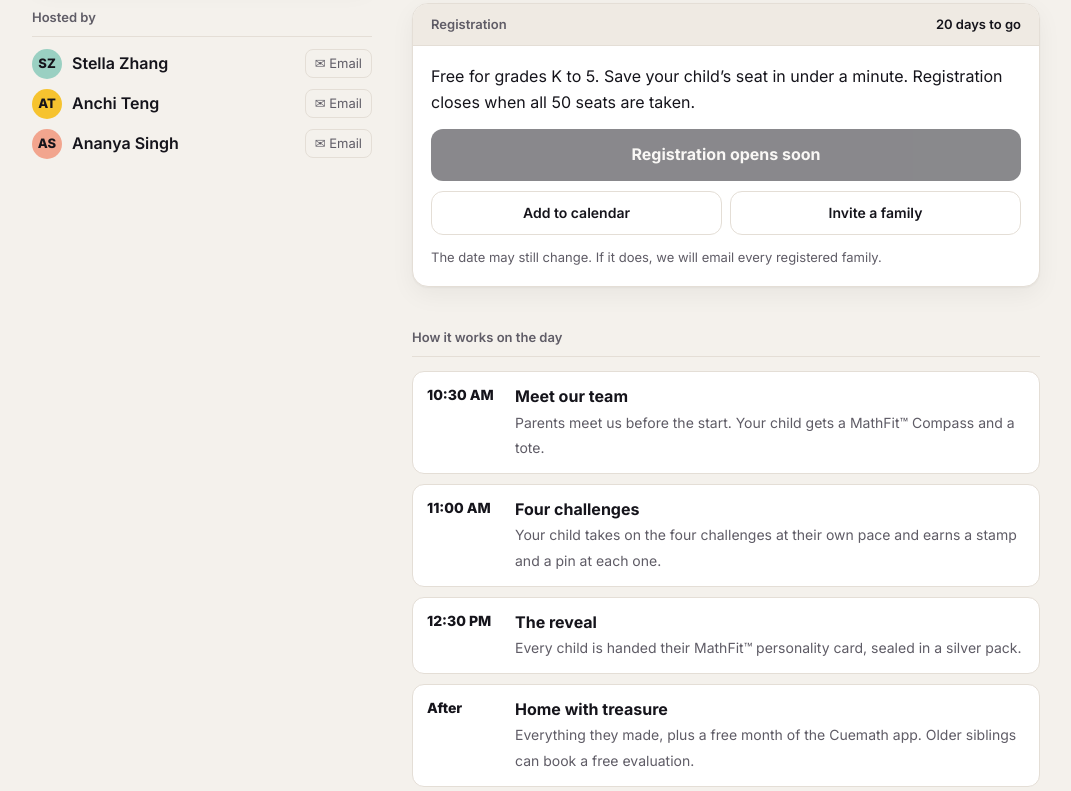
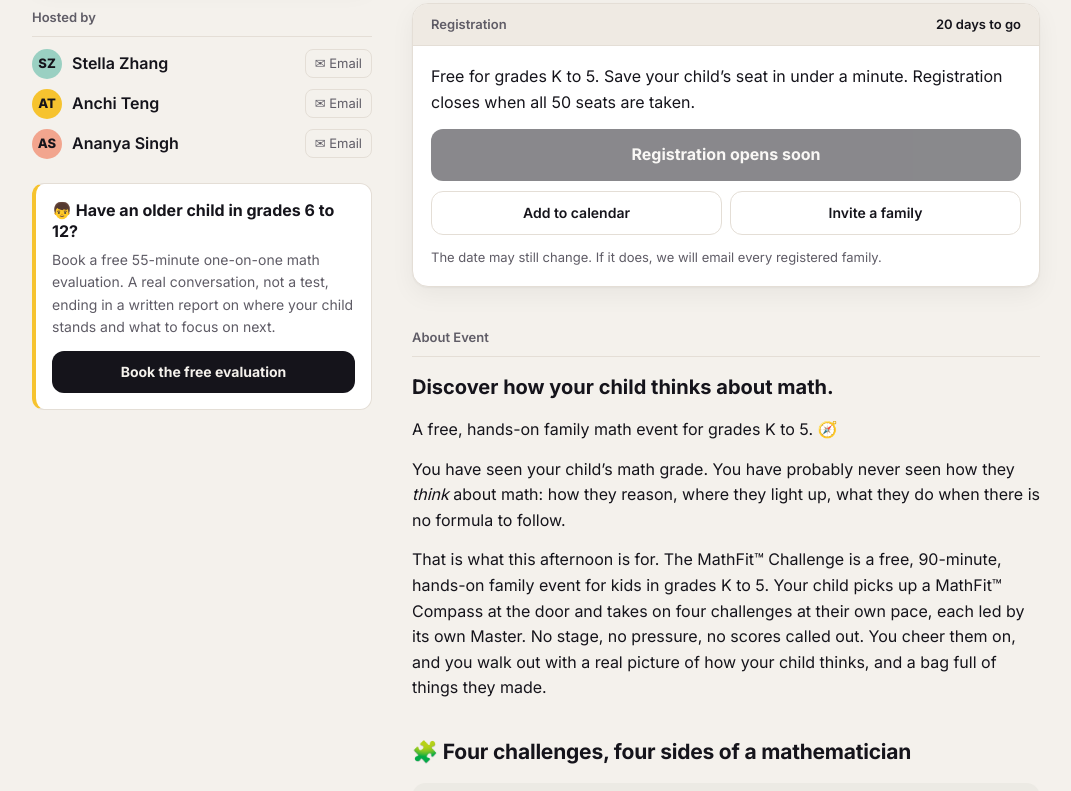
Before and after one commit to ananyasingh-png/mathfit-hxnyc, a plain HTML site: page index.html in a window 1280 px wide. Shown: the part 423-1214 px from the top of the page, without its empty margins (104-1175 px from the left). Drawn offline with Linux system fonts and the light colour scheme.

Commit message:
Remove day timeline and FAQ, move older-child evaluation box to the sidebar
Co-Authored-By: Claude Opus 5.5 (1M context) <noreply@anthropic.com>

```diff
--- a/index.html
+++ b/index.html
@@ -133,6 +133,10 @@
   .faq p { margin: 8px 0 0; color: var(--muted); }
   .older { background: var(--card); border: 1px solid var(--line); border-left: 4px solid var(--yellow); border-radius: 12px; padding: 16px; }
   .older p { margin: 0 0 8px; } .older a { font-weight: 700; }
+  .side-older { margin-top: 24px; padding: 16px; }
+  .side-older .oh { display: block; font-size: 16px; line-height: 1.35; margin-bottom: 6px; }
+  .side-older p { font-size: 14px; color: var(--muted); margin: 0 0 12px; }
+  .side-older .btn { font-size: 14px; padding: 10px 14px; }
   .map { width: 100%; height: 240px; border: 0; border-radius: 14px; margin-top: 12px; background: var(--chip); }
   footer { margin-top: 56px; color: var(--muted); font-size: 14px; }
   .sticky { position: fixed; left: 0; right: 0; bottom: 0; background: var(--card); border-top: 1px solid var(--line); padding: 10px 16px calc(10px + env(safe-area-inset-bottom)); display: none; align-items: center; gap: 12px; z-index: 5; box-shadow: 0 -6px 20px rgba(0,0,0,.08); }
@@ -189,6 +193,11 @@
       <div class="side-only">
         <div class="label" data-i18n="hostedBy"></div>
         <div class="hosts" id="hostsSide"></div>
+        <div class="older side-older">
+          <b class="oh" data-i18n="hOlder"></b>
+          <p data-i18n="older"></p>
+          <a class="evalLink btn primary" href="#" target="_blank" rel="noopener" data-i18n="olderBtn"></a>
+        </div>
       </div>
     </aside>
 
@@ -231,17 +240,13 @@
       <div class="main-only">
         <div class="label" data-i18n="hostedBy"></div>
         <div class="hosts" id="hostsMain"></div>
+        <div class="older side-older">
+          <b class="oh" data-i18n="hOlder"></b>
+          <p data-i18n="older"></p>
+          <a class="evalLink btn primary" href="#" target="_blank" rel="noopener" data-i18n="olderBtn"></a>
+        </div>
       </div>
 
-      <section>
-        <h2 data-i18n="howTitle"></h2>
-        <ol class="steps">
-          <li><div class="when" id="tMeet"></div><div><b data-i18n="st1"></b><span data-i18n="st1d"></span></div></li>
-          <li><div class="when" id="tStart"></div><div><b data-i18n="st2"></b><span data-i18n="st2d"></span></div></li>
-          <li><div class="when" id="tEnd"></div><div><b data-i18n="st3"></b><span data-i18n="st3d"></span></div></li>
-          <li><div class="when" data-i18n="afterW"></div><div><b data-i18n="st4"></b><span data-i18n="st4d"></span></div></li>
-        </ol>
-      </section>
 
       <section class="body">
         <h2 data-i18n="about"></h2>
@@ -282,14 +287,7 @@
           <li data-i18n="g1"></li><li data-i18n="g2"></li><li data-i18n="g3"></li>
         </ul>
 
-        <h3 data-i18n="hFaq"></h3>
-        <div class="faq" id="faq"></div>
 
-        <h3 data-i18n="hOlder"></h3>
-        <div class="older">
-          <p data-i18n="older"></p>
-          <a id="evalLink" href="#" target="_blank" rel="noopener" data-i18n="olderBtn"></a>
-        </div>
       </section>
 
       <section>
@@ -769,12 +767,12 @@ function render() {
   $('timeNote').textContent = EVENT.timeNote ? tx('timeNoteTxt') : '';
   $('venue').textContent = $('venue2').textContent = EVENT.venue;
   $('address').textContent = $('address2').textContent = EVENT.address;
-  $('evalLink').href = EVENT.evalLink;
+  document.querySelectorAll('.evalLink').forEach(a => { a.href = EVENT.evalLink; });
   $('gcal').href = $('gcal2').href = calLink();
   $('countdown').textContent = tx('countdown')(daysLeft());
   $('stickyDate').textContent = shortDate() + ' · HXNYC';
   renderHosts($('hostsSide')); renderHosts($('hostsMain'));
-  renderTimes(); renderBand(); renderQuiz(); renderFlips(); renderFaq();
+  renderBand(); renderQuiz(); renderFlips();
   document.querySelectorAll('#langSwitch button').forEach(b => b.setAttribute('aria-pressed', String(b.dataset.lang === lang)));
   renderSeats();
 }
```
